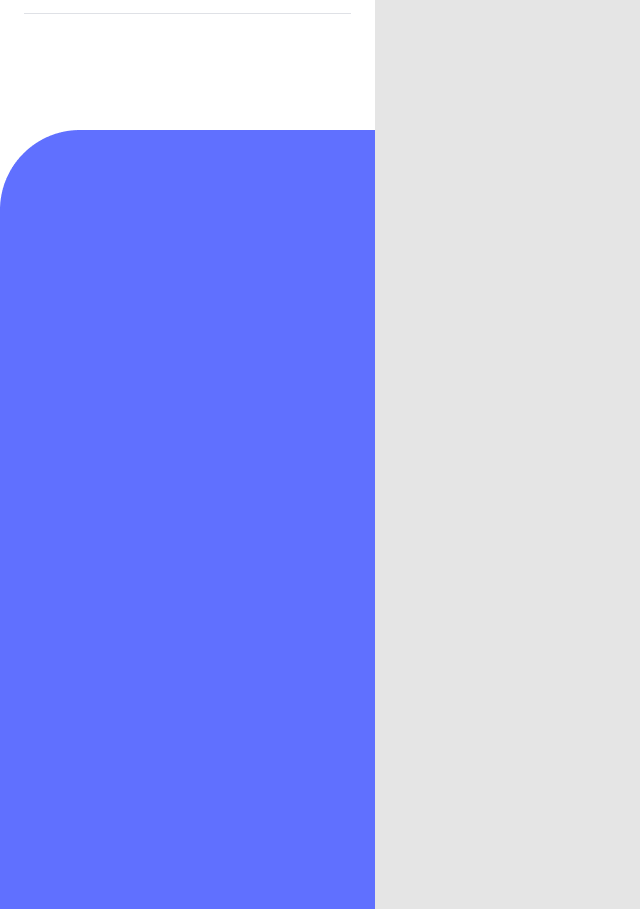
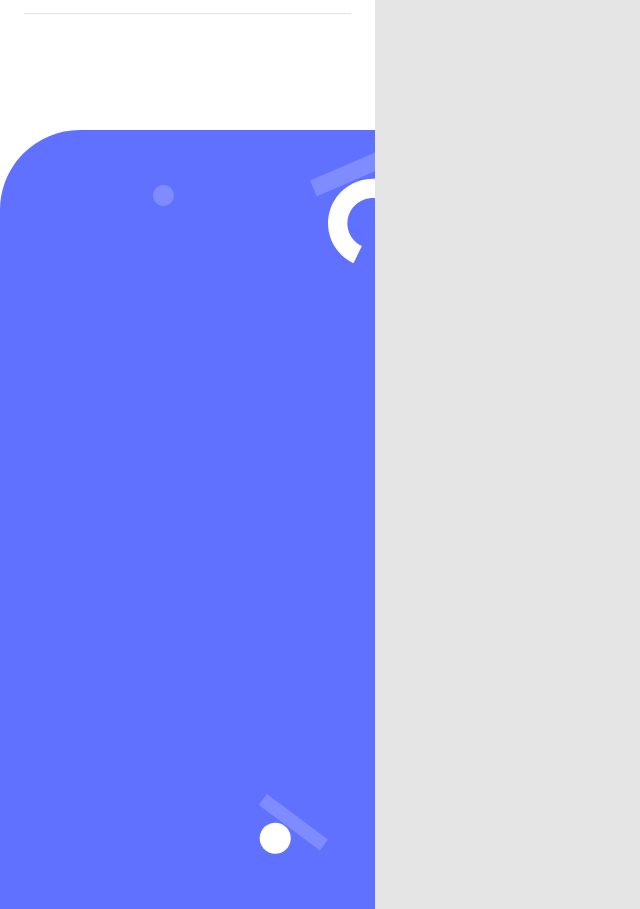
Before and after one commit to felixDev22/Portfolio-Microverse-Project1, a website: page index.html in a window 1280 px wide. Shown: the part 4421-5330 px from the top of the page, without its empty margins (0-640 px from the left). Drawn offline with Linux system fonts and the light colour scheme.

Commit message:
Update html&css

```diff
--- a/style.css
+++ b/style.css
@@ -336,7 +336,7 @@ span {
 
 /* Contact section Start */
 #contact-area {
-  background-image: url(./images/Contact\ me.png);
+  background-image: url(./images/Frame.svg);
   height: 779px;
   background-repeat: no-repeat;
   background-position: cover;
```
Also changed, not shown: images/Frame.svg (added), index.html (line endings or trailing spaces).
